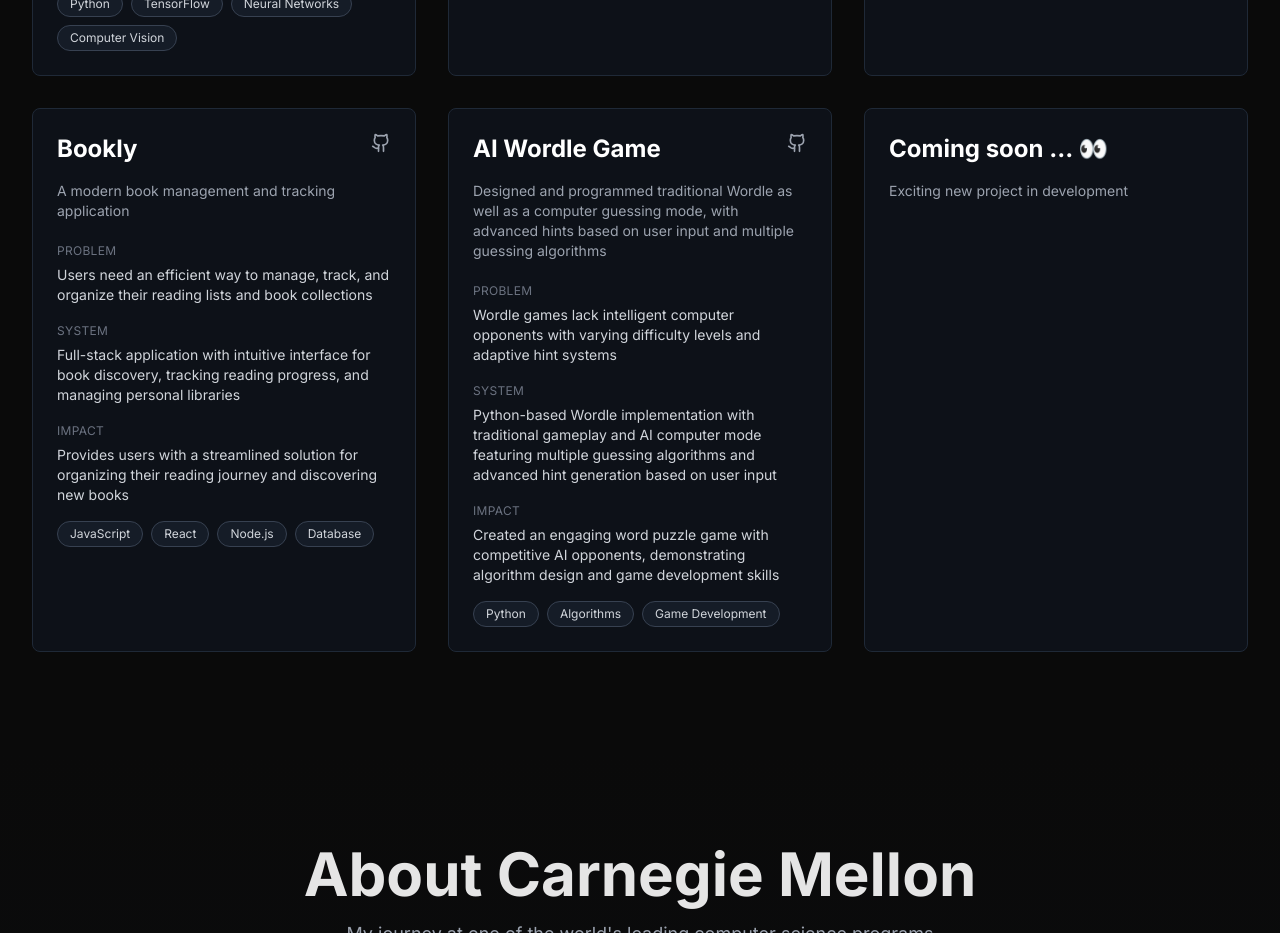
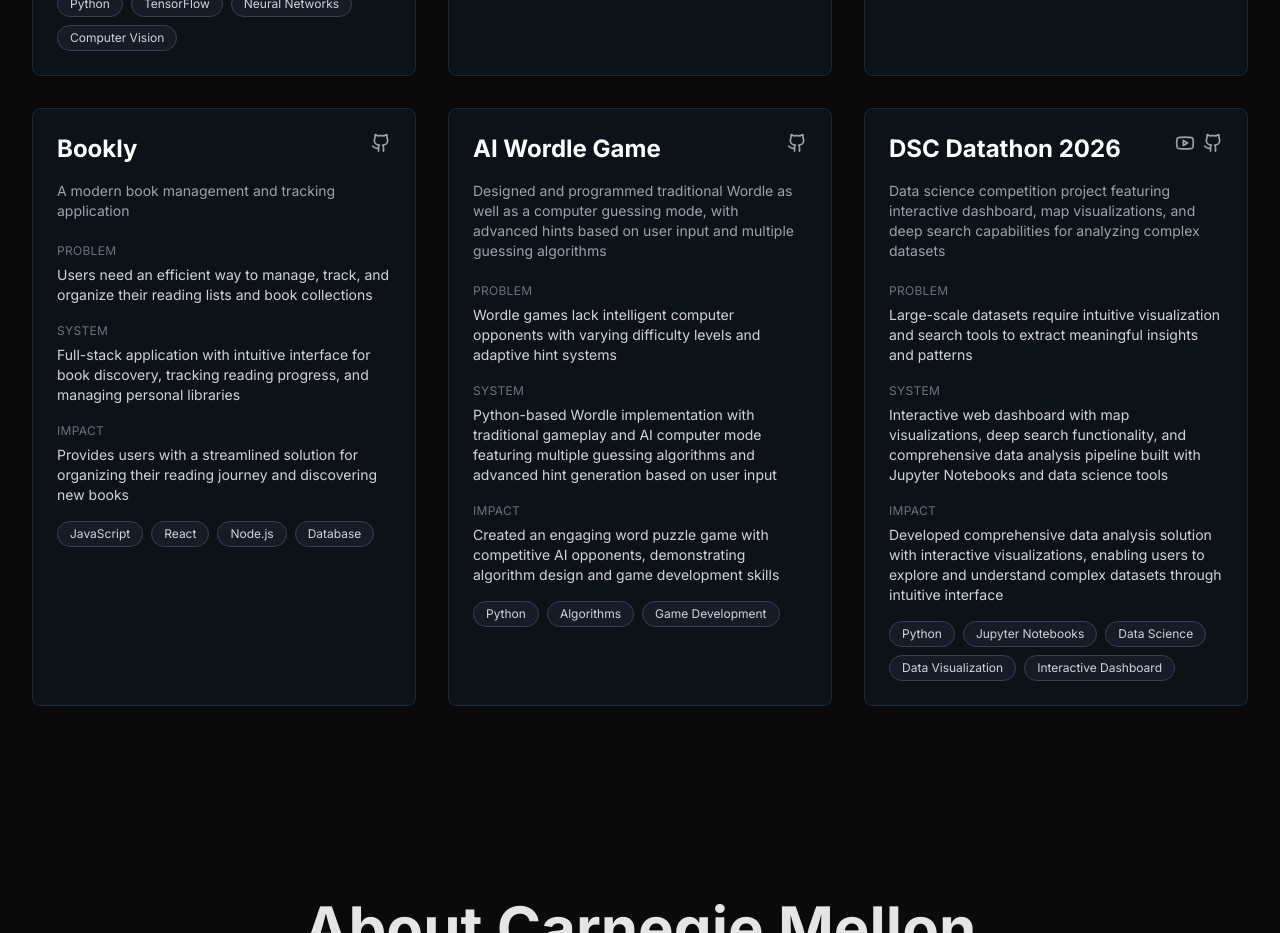
Before and after one commit to todddong/Personal-Website, a Next.js app: page / in a window 1280 px wide. Shown: the part 4400-5333 px from the top of the page. Built offline with nearby package versions, Linux system fonts and the light colour scheme.

Commit message:
Update Coming soon project with DSC Datathon 2026 details and YouTube video link

```diff
--- a/components/Projects.tsx
+++ b/components/Projects.tsx
@@ -1,7 +1,7 @@
 "use client";
 
 import { motion } from "framer-motion";
-import { ExternalLink, Github } from "lucide-react";
+import { ExternalLink, Github, Youtube } from "lucide-react";
 
 const projects = [
   {
@@ -55,15 +55,15 @@ const projects = [
     github: "https://github.com/todddong/15-112-Term-Project",
   },
   {
-    title: "Coming soon ... 👀",
-    description: "Exciting new project in development",
-    problem: "",
-    system: "",
-    impact: "",
-    tech: [],
-    link: "#",
-    github: "#",
-    isPlaceholder: true,
+    title: "DSC Datathon 2026",
+    description: "Data science competition project featuring interactive dashboard, map visualizations, and deep search capabilities for analyzing complex datasets",
+    problem: "Large-scale datasets require intuitive visualization and search tools to extract meaningful insights and patterns",
+    system: "Interactive web dashboard with map visualizations, deep search functionality, and comprehensive data analysis pipeline built with Jupyter Notebooks and data science tools",
+    impact: "Developed comprehensive data analysis solution with interactive visualizations, enabling users to explore and understand complex datasets through intuitive interface",
+    tech: ["Python", "Jupyter Notebooks", "Data Science", "Data Visualization", "Interactive Dashboard"],
+    link: "https://youtu.be/_cCfMuyg-Jw",
+    github: "https://github.com/45seconds/datathon-2026",
+    youtube: "https://youtu.be/_cCfMuyg-Jw",
   },
 ];
 
@@ -96,7 +96,18 @@ export default function Projects() {
                   {project.title}
                 </h3>
                 <div className="flex gap-2">
-                  {project.link !== "#" && (
+                  {(project as any).youtube && (
+                    <a
+                      href={(project as any).youtube}
+                      target="_blank"
+                      rel="noopener noreferrer"
+                      className="text-gray-400 hover:text-red-400 transition-colors"
+                      title="Video Demo"
+                    >
+                      <Youtube size={20} />
+                    </a>
+                  )}
+                  {project.link !== "#" && project.link !== (project as any).youtube && (
                     <a
                       href={project.link}
                       target="_blank"
```
